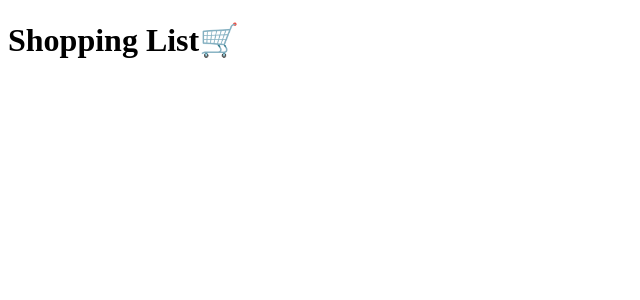
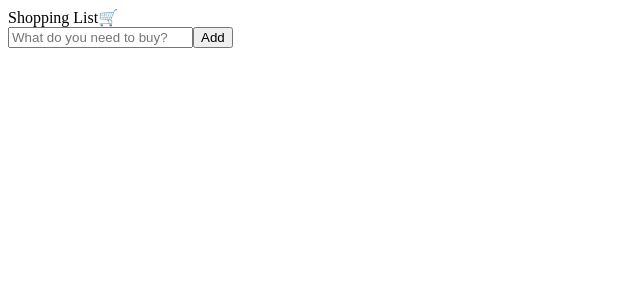
Before and after one commit to ortab123/shopping-list-react, a React (Vite) app: page / in a window 1280 px wide. Shown: the top 300 px of the page, without its empty margins (0-640 px from the left). Built offline with nearby package versions, Linux system fonts and the light colour scheme.

Commit message:
Implement Header and ItemInput components with controlled state

```diff
--- a/src/components/Header.jsx
+++ b/src/components/Header.jsx
@@ -1,7 +1,7 @@
 export default function Header() {
   return (
     <>
-      <h1> Shopping List🛒</h1>
+      <header> Shopping List🛒</header>
     </>
   );
 }
--- a/src/components/ItemInput.jsx
+++ b/src/components/ItemInput.jsx
@@ -3,6 +3,26 @@ import { useState } from "react";
 export default function ItemInput() {
   const [name, setName] = useState("");
 
-  function handleSubmit() {}
-  return <></>;
+  function handleSubmit(e) {
+    e.preventDefault();
+
+    if (!name) return;
+
+    console.log("Adding item:", name);
+
+    setName("");
+  }
+  return (
+    <>
+      <form onSubmit={handleSubmit}>
+        <input
+          type="text"
+          placeholder="What do you need to buy?"
+          value={name}
+          onChange={(e) => setName(e.target.value)}
+        />
+        <button>Add</button>
+      </form>
+    </>
+  );
 }
```
